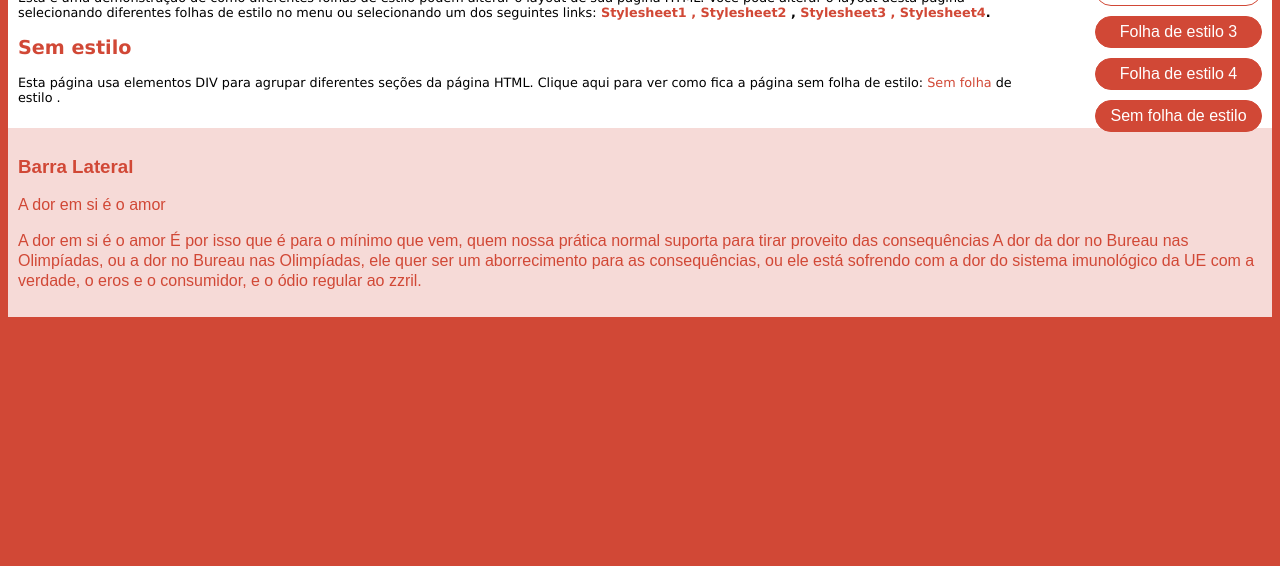
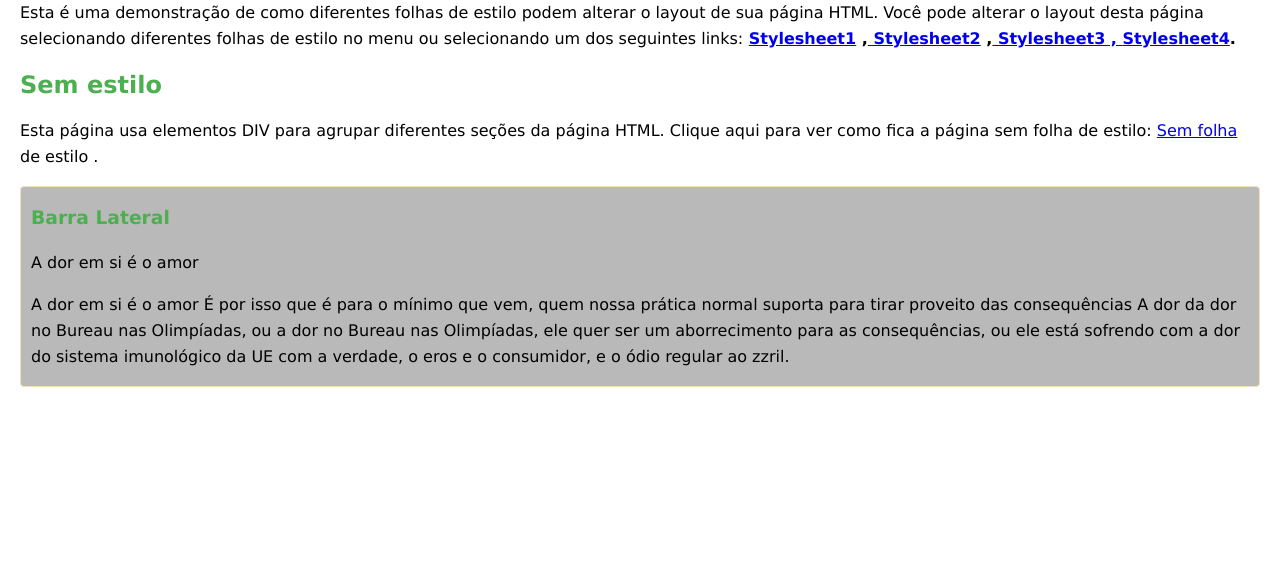
Before and after one commit to Cloves-Silva/CURSO-SENAI-NOTURNO, a plain HTML site: page CSS-0525/aula0525.html in a window 1280 px wide. Shown: the part 234-800 px from the top of the page. Drawn offline with Linux system fonts and the light colour scheme.

Commit message:
exemplo css 03

```diff
--- a/CSS-0525/aula0525.html
+++ b/CSS-0525/aula0525.html
@@ -4,7 +4,8 @@
 <head>
     <meta charset="UTF-8">
     <title>Exemplo de html + css</title>
-    <link rel="stylesheet" href="style02.css">
+    <link rel="stylesheet" href="style03.css" >
+
 </head>
 
 <body>
@@ -43,6 +44,7 @@
  <p>A dor em si é o amor</p>
  <p>A dor em si é o amor É por isso que é para o mínimo que vem, quem nossa prática normal suporta para tirar proveito das consequências A dor da dor no Bureau nas Olimpíadas, ou a dor no Bureau nas Olimpíadas, ele quer ser um aborrecimento para as consequências, ou ele está sofrendo com a dor do sistema imunológico da UE com a verdade, o eros e o consumidor, e o ódio regular ao zzril.</p>
  </div>
+
 </body>
 
 </html>
--- /dev/null
+++ b/CSS-0525/style03.css
@@ -0,0 +1,41 @@
+body{
+    font:100% Verdana;
+    margin: 20px;
+    line-height: 26px;
+    overflow:auto;
+}
+
+h1,h2,h3{
+    color: #4CAF50;
+}
+.item-menu{
+    background-color: #555555;
+    color: white;
+    list-style-type: none;
+    width: 165px;
+    cursor: pointer;
+    padding: 2px;
+    margin: 4px;
+    text-align: center;
+    float: left; }
+    #menubar{
+        overflow: auto;
+
+    }
+    ul{
+        padding: 0;
+    }
+    .item-menu:hover{
+        background-color: black;
+    }
+    .item-menu:nth-child(3){
+        background-color: rgb(26, 128, 0);
+        }
+        #sidebar{
+            background-color: #55555569;
+            border: 1px solid wheat;
+            padding-left: 10px;
+        }
+        #top,
+        .item-menu,
+        #sidebar{border-radius: 4px;}
```
